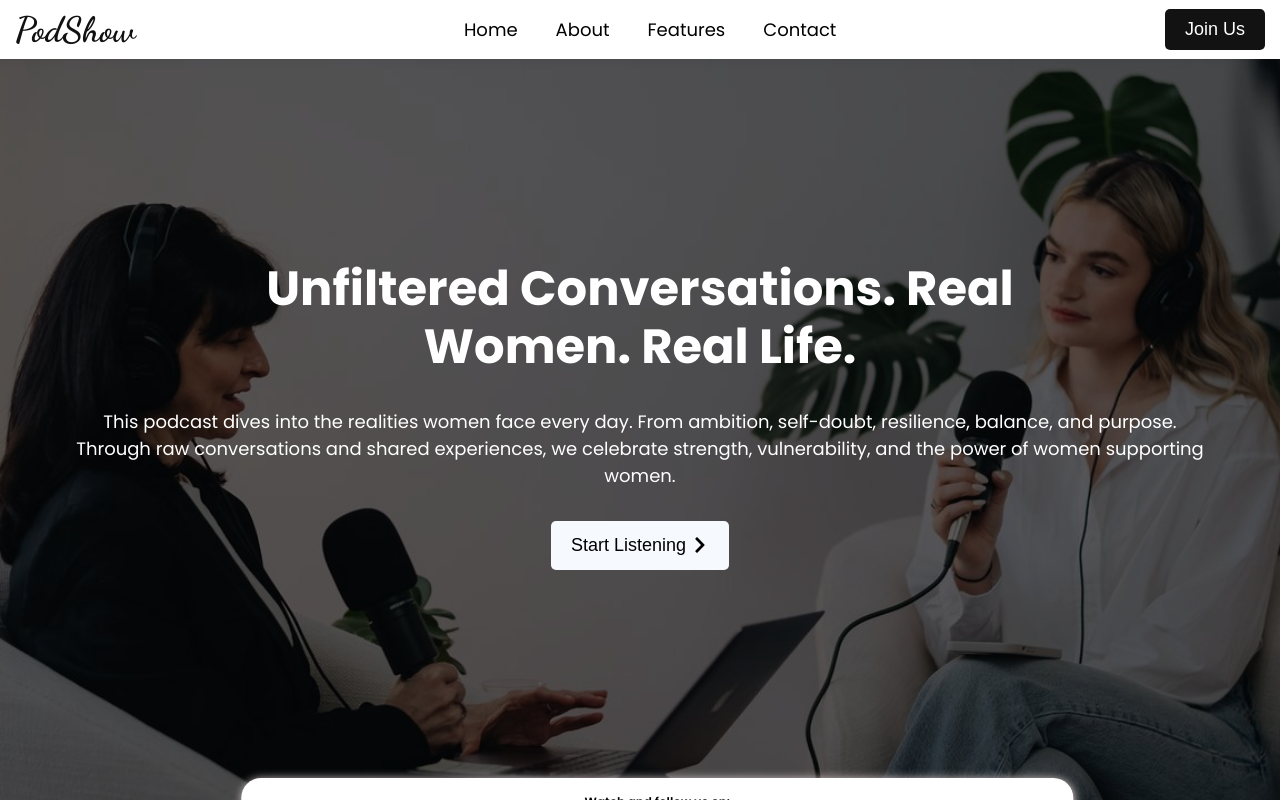
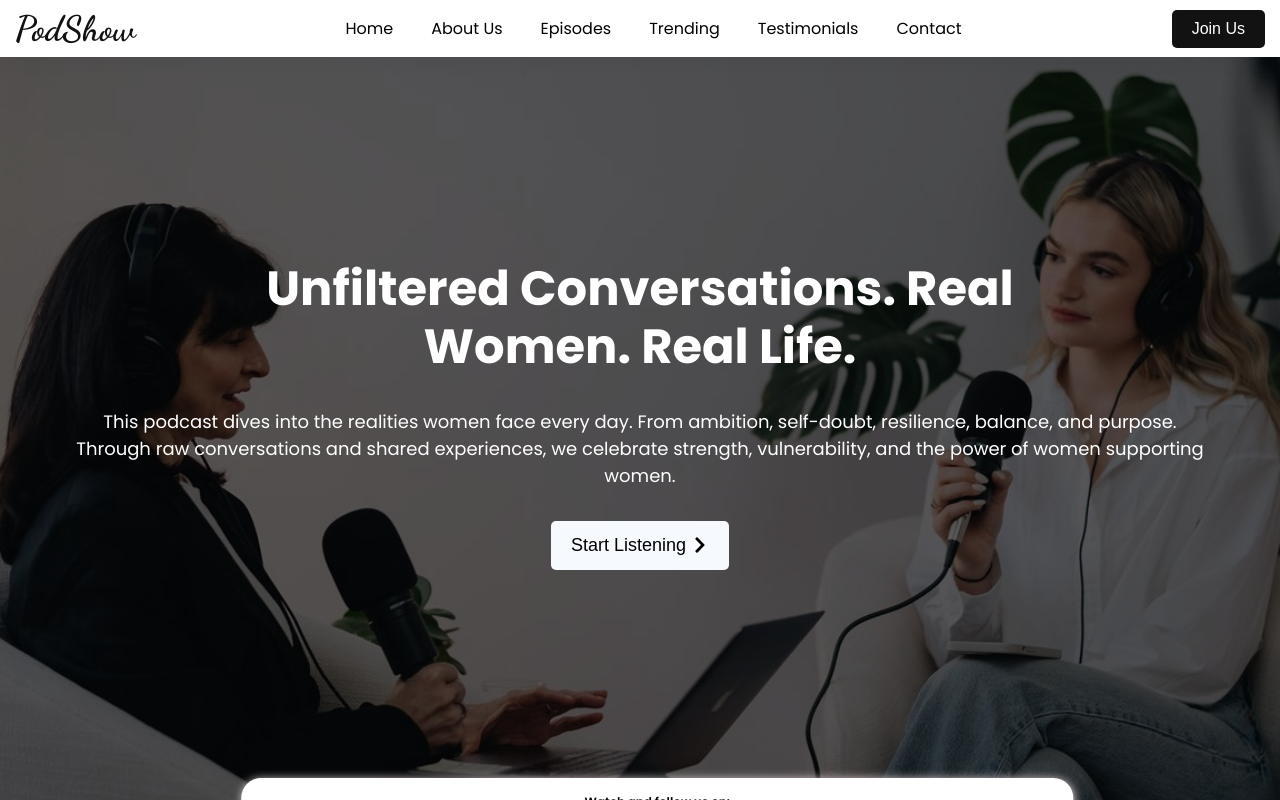
Before and after one commit to AghoghoOgbotor18/podShow, a React (Vite) app: page / in a window 1280 px wide. Shown: the top 800 px of the page. Built offline with nearby package versions, Linux system fonts and the light colour scheme.

Commit message:
style: adjust the font size of the links

```diff
--- a/src/Components/Layout/Header/Header.jsx
+++ b/src/Components/Layout/Header/Header.jsx
@@ -4,6 +4,7 @@ import {FaBars, FaTimes} from "react-icons/fa"
 
 const Header = () => {
     const [open, setOpen] = useState(false);
+
     return (
         <Navbar>
             <Logo>PodShow</Logo>
@@ -14,10 +15,16 @@ const Header = () => {
                         <Link>Home</Link>
                     </Lists>
                     <Lists>
-                        <Link>About</Link>
+                        <Link>About Us</Link>
                     </Lists>
                     <Lists>
-                        <Link>Features</Link>
+                        <Link>Episodes</Link>
+                    </Lists>
+                    <Lists>
+                        <Link>Trending</Link>
+                    </Lists>
+                    <Lists>
+                        <Link>Testimonials</Link>
                     </Lists>
                     <Lists>
                         <Link>Contact</Link>
--- a/src/Components/Layout/Header/Header.styles.js
+++ b/src/Components/Layout/Header/Header.styles.js
@@ -10,7 +10,7 @@ export const Navbar = styled.header`
     width: 100%;
     background: white;
     z-index: 1000;
-    box-shadow: 0 2px 10px rgba(0, 0, 0, 0.06);
+    box-shadow: 0 2px 20px rgba(0, 0, 0, 0.06);
 
 `;
 export const Logo = styled.h1`
@@ -44,7 +44,7 @@ export const List = styled.ul`
     }
 `;
 export const Lists = styled.li`
-    font-size: 18px;
+    font-size: 16px;
     padding: 3px;
 `;
 export const Link = styled.a`
@@ -64,7 +64,7 @@ export const Button = styled.button`
     border-radius: 5px;
     padding: 10px 20px;
     border: none;
-    font-size: 18px;
+    font-size: 16px;
     cursor: pointer;
 
     &:hover{
```
